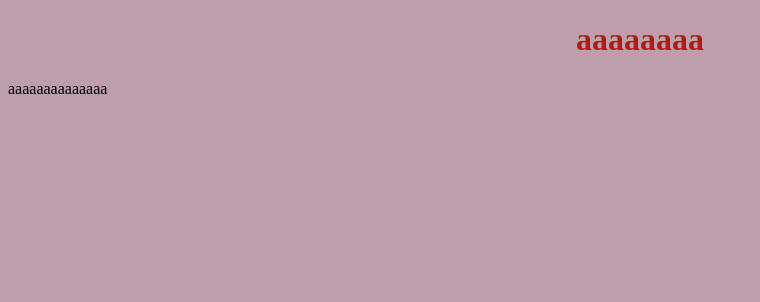
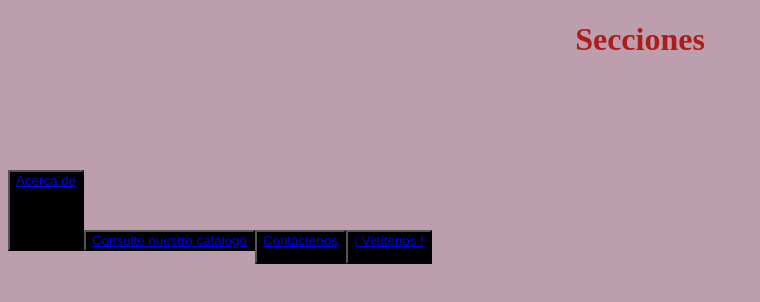
Before and after one commit to TrevCan/mit.5.itc, a plain HTML site: page menu.html in a window 1280 px wide. Shown: the whole page, without its empty margins (0-760 px from the left). Drawn offline with Linux system fonts and the light colour scheme.

Commit message:
add menu and change style.

```diff
--- a/menu.html
+++ b/menu.html
@@ -2,17 +2,41 @@
 <html lang="es">
 	<head>
 		<meta charset="utf-8" />
-		<title> Guitarras y más	</title>
 		<link rel="stylesheet" href="style.css" />
 	</head>
 
 	<body>
 		<h1 align="center">
-			aaaaaaaa
+			Secciones
 		</h1>
+		<br><br><br><br><br>
+		<a href="content.html" target="content" >
+			<button class="button">
+				Acerca de
+			</input>
+		</a>
+
+		<br><br><br><br><br>
+		<a href="catalogo.html" target="content" >
+			<button class="button">
+				Consulte nuestro catálogo
+			</input>
+		</a>
+		<a href="contacto.html" target="content" >
+			<button class="button">
+				Contáctenos
+			</input>
+		</a>
+
 		<p>
+		<a href="ubicacion.html" target="content" >
+			<button class="button">
+				¡ Visítenos !
+			</input>
+		</a>
 
-		aaaaaaaaaaaaaa
+
+
 		</p>
 
 	</body>
--- a/style.css
+++ b/style.css
@@ -7,3 +7,8 @@ body {
 
 	background-color: #bc9ead	;
 }
+
+.button {
+	color: black ;
+	background-color: black;
+}
```
